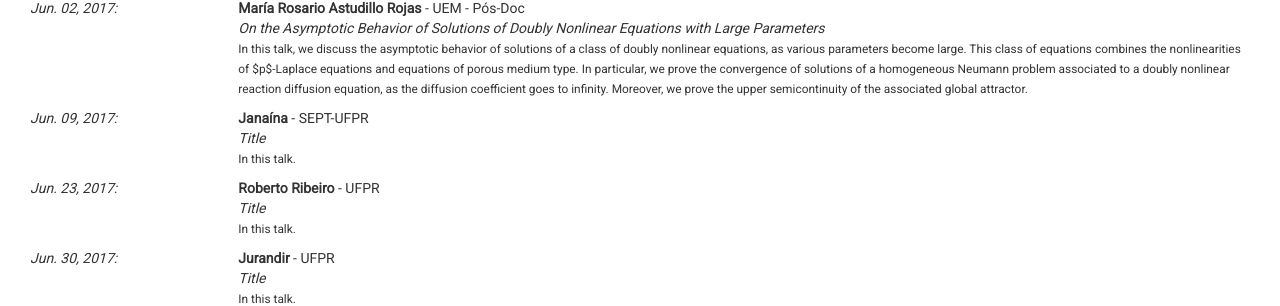
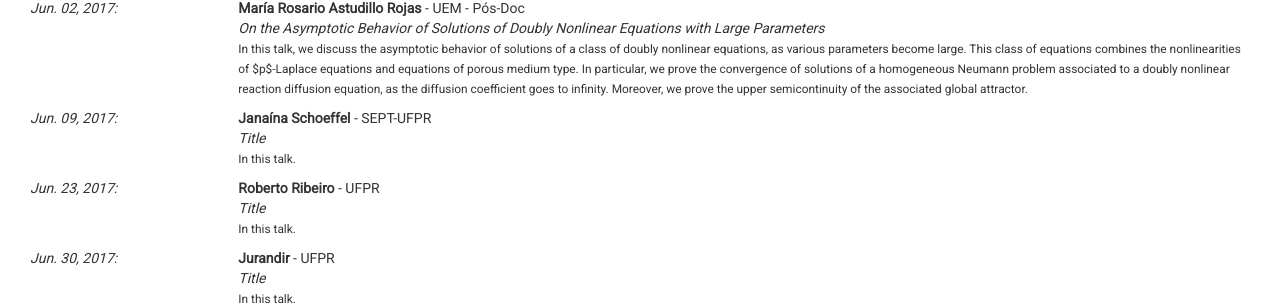
Before and after one commit to ufpr-pde/ufpr-opt.github.io, a Jekyll site: the page built from d_seminars.md, in a window 1280 px wide. Shown: the part 914-1220 px from the top of the page. Built offline with Jekyll 4.4.1, drawn with Linux system fonts in a browser that asks for light colours; some web fonts are replaced.

Commit message:
Update seminars.yml

```diff
--- a/_data/seminars.yml
+++ b/_data/seminars.yml
@@ -68,7 +68,7 @@
     equation, as the diffusion coefficient goes to infinity. Moreover, we
     prove the upper semicontinuity of the associated global attractor.
 
-- author: Janaína
+- author: Janaína Schoeffel
   date: 2017-06-09
   semester: 2017s1
   affiliation: SEPT-UFPR
```
